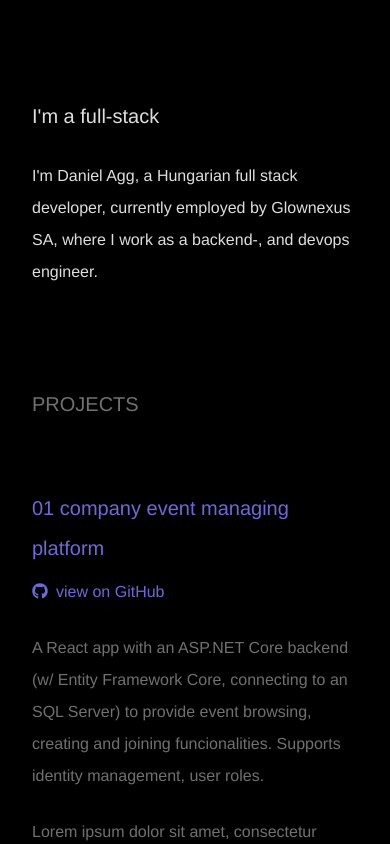
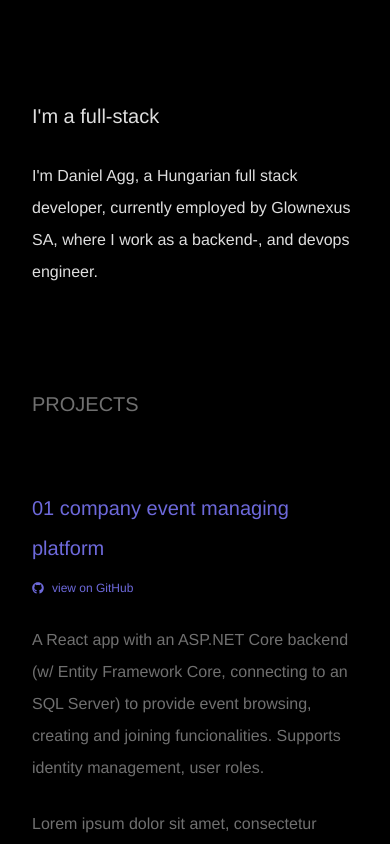
Before and after one commit to danielagg/personal-website-ts, a React (Create React App) app: page / in a window 390 px wide. Shown: the top 844 px of the page. Built offline with nearby package versions, Linux system fonts and the light colour scheme.

Commit message:
GitHub link fontsize

```diff
--- a/src/components/Portfolio/PortfolioItemCard.tsx
+++ b/src/components/Portfolio/PortfolioItemCard.tsx
@@ -20,7 +20,7 @@
         href={item.githubLink}
         target="_blank"
         rel="noopener noreferrer"
-        className="block text-primary hover:text-gray-lighter mr-4 mt-2 lg:mt-0"
+        className="block text-xs lg:text-base text-primary hover:text-gray-lighter mr-4 mt-2 lg:mt-0"
       >
         <span className="pr-2">
           <FontAwesomeIcon icon={faGithub} />
```
